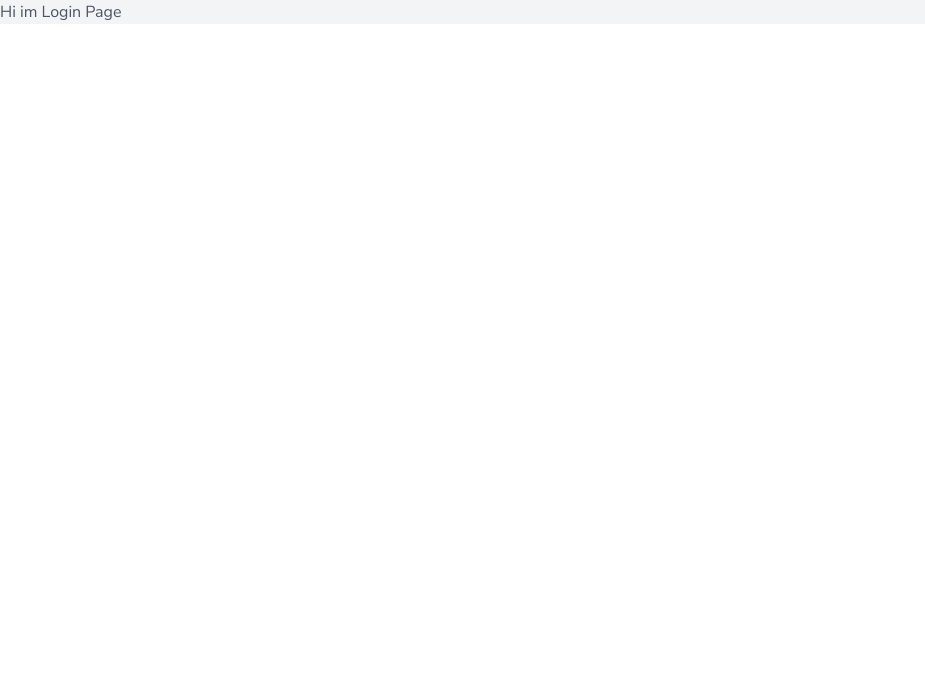
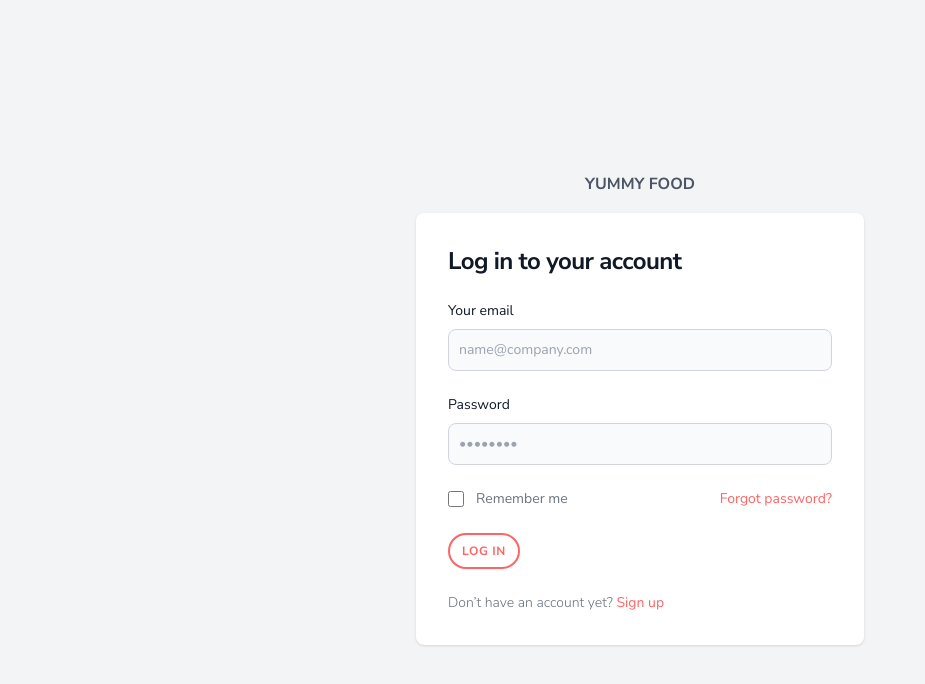
Before and after one commit to Valeprogr/tailwind-exercise-yummy-food, a React (Create React App) app: page /login in a window 1280 px wide. Shown: the top 684 px of the page, without its empty margins (0-925 px from the left). Built offline with nearby package versions, Linux system fonts and the light colour scheme.

Commit message:
create login, signup and FavoriteRecipes compoonen

```diff
--- a/src/components/Card.js
+++ b/src/components/Card.js
@@ -1,28 +1,26 @@
 import React from 'react';
-const Card = ({props}) => {
-
+const Card = ({ props }) => {
         return (
             <>
                 <div className='card hover:shadow-lg cursor-pointer'>
                     <img src={props.img} alt='recipe' className='w-full  h-32 sm:h-48 object-cover'></img>
                     <div className='m-4'>
-                    <span className='font-bold'>{ props.name}</span>
-                    <span className='block text-gray-500 text-sm'>{ props.author}</span>
+                        <span className='font-bold'>{props.name}</span>
+                        <span className='block text-gray-500 text-sm'>{props.author}</span>
                     </div>
                     <div className='badge flex justify-between'>
                         <svg className='w-5' xmlns="http://www.w3.org/2000/svg" fill="none" viewBox="0 0 24 24" stroke-width="1.5" stroke="currentColor" class="w-6 h-6">
                             <path stroke-linecap="round" stroke-linejoin="round" d="M12 6v6h4.5m4.5 0a9 9 0 11-18 0 9 9 0 0118 0z" />
                         </svg>
 
-                    <span className='ml-1'>{ props.time}</span>
+                        <span className='ml-1'>{props.time}</span>
                     </div>
                     <div className='flex justify-center mb-5'>
-                <div className='bg-secondary-100 text-secondary-200 btn hover:shadow-inner transform hover:scale-125 hover:bg-opacity-50 transition ease-out duration-300 w-36 text-center'>Save</div>
+                        <button type='button' className='bg-secondary-100 text-secondary-200 btn hover:shadow-inner transform hover:scale-125 hover:bg-opacity-50 transition ease-out duration-300 w-36 text-center'>Save</button>
                     </div>
 
                 </div>
             </>
         );
     }
-
 export default Card;
--- a/src/components/Login.js
+++ b/src/components/Login.js
@@ -2,8 +2,43 @@ import React from 'react';
 
 const Login = () => {
     return (
-        <div className='text-gray-600 font-body bg-gray-100'>
-            <h1>Hi im Login Page</h1>
+        <div className=' text-gray-600 font-body bg-gray-100 flex flex-col items-center justify-center px-6 py-8 mx-auto h-screen lg:py-0'>
+            <div className=''>
+            <h1 className='font-bold uppercase p-4 border-b border-gray-100'>
+                            <a href='/' className='hover:text-gray-700'>Yummy Food</a></h1>
+            </div>
+            <div class="w-full bg-white rounded-lg shadow dark:border md:mt-0 sm:max-w-md xl:p-0 dark:bg-gray-800 dark:border-gray-700">
+          <div class="p-6 space-y-4 md:space-y-6 sm:p-8">
+              <h1 class="text-xl font-bold leading-tight tracking-tight text-gray-900 md:text-2xl dark:text-white">
+                  Log in to your account
+              </h1>
+              <form class="space-y-4 md:space-y-6" action="#">
+                  <div>
+                      <label for="email" class="block mb-2 text-sm font-medium text-gray-900 dark:text-white">Your email</label>
+                      <input type="email" name="email" id="email" class="bg-gray-50 border border-gray-300 text-gray-900 sm:text-sm rounded-lg focus:ring-primary-600 focus:border-primary-600 block w-full p-2.5 dark:bg-gray-700 dark:border-gray-600 dark:placeholder-gray-400 dark:text-white dark:focus:ring-blue-500 dark:focus:border-blue-500" placeholder="name@company.com" required="" />
+                  </div>
+                  <div>
+                      <label for="password" class="block mb-2 text-sm font-medium text-gray-900 dark:text-white">Password</label>
+                      <input type="password" name="password" id="password" placeholder="••••••••" class="bg-gray-50 border border-gray-300 text-gray-900 sm:text-sm rounded-lg focus:ring-primary-600 focus:border-primary-600 block w-full p-2.5 dark:bg-gray-700 dark:border-gray-600 dark:placeholder-gray-400 dark:text-white dark:focus:ring-blue-500 dark:focus:border-blue-500" required="" />
+                  </div>
+                  <div class="flex items-center justify-between">
+                      <div class="flex items-start">
+                          <div class="flex items-center h-5">
+                            <input id="remember" aria-describedby="remember" type="checkbox" class="w-4 h-4 border border-gray-300 rounded bg-gray-50 focus:ring-3 focus:ring-primary-300 dark:bg-gray-700 dark:border-gray-600 dark:focus:ring-primary-600 dark:ring-offset-gray-800" required="" />
+                          </div>
+                          <div class="ml-3 text-sm">
+                            <label for="remember" class="text-gray-500 dark:text-gray-300">Remember me</label>
+                          </div>
+                      </div>
+                      <a href="/" class="text-sm font-medium text-primary-600 hover:underline text-primary">Forgot password?</a>
+                  </div>
+                  <button type="submit" class="text-primary btn border-primary border-2 hover:bg-primary hover:text-white transition ease-out duration-500">Log in</button>
+                  <p class="text-sm font-light text-gray-500 dark:text-gray-400">
+                      Don’t have an account yet? <a href="/signup" class="font-medium text-primary-600 hover:underline text-primary">Sign up</a>
+                  </p>
+              </form>
+          </div>
+      </div>
         </div>
     );
 }
--- a/src/components/Signup.js
+++ b/src/components/Signup.js
@@ -2,9 +2,44 @@ import React from 'react';
 
 const Signup = () => {
     return (
-        <div className='text-gray-600 font-body bg-gray-100'>
-            <h1>Hi im Sign up componet</h1>
+        <div className=' text-gray-600 font-body bg-gray-100 flex flex-col items-center justify-center px-6 py-8 mx-auto h-screen lg:py-0'>
+        <div className=''>
+        <h1 className='font-bold uppercase p-4 border-b border-gray-100'>
+                        <a href='/' className='hover:text-gray-700'>Yummy Food</a></h1>
         </div>
+        <div class="w-full bg-white rounded-lg shadow dark:border md:mt-0 sm:max-w-md xl:p-0 dark:bg-gray-800 dark:border-gray-700">
+      <div class="p-6 space-y-4 md:space-y-6 sm:p-8">
+          <h1 class="text-xl font-bold leading-tight tracking-tight text-gray-900 md:text-2xl dark:text-white">
+              Create Account
+          </h1>
+          <form class="space-y-4 md:space-y-6" action="#">
+              <div>
+                  <label for="email" class="block mb-2 text-sm font-medium text-gray-900 dark:text-white">Your email</label>
+                  <input type="email" name="email" id="email" class="bg-gray-50 border border-gray-300 text-gray-900 sm:text-sm rounded-lg focus:ring-primary-600 focus:border-primary-600 block w-full p-2.5 dark:bg-gray-700 dark:border-gray-600 dark:placeholder-gray-400 dark:text-white dark:focus:ring-blue-500 dark:focus:border-blue-500" placeholder="name@company.com" required="" />
+              </div>
+              <div>
+                  <label for="password" class="block mb-2 text-sm font-medium text-gray-900 dark:text-white">Password</label>
+                  <input type="password" name="password" id="password" placeholder="••••••••" class="bg-gray-50 border border-gray-300 text-gray-900 sm:text-sm rounded-lg focus:ring-primary-600 focus:border-primary-600 block w-full p-2.5 dark:bg-gray-700 dark:border-gray-600 dark:placeholder-gray-400 dark:text-white dark:focus:ring-blue-500 dark:focus:border-blue-500" required="" />
+              </div>
+              <div class="flex items-center justify-between">
+                  <div class="flex items-start">
+                      <div class="flex items-center h-5">
+                        <input id="remember" aria-describedby="remember" type="checkbox" class="w-4 h-4 border border-gray-300 rounded bg-gray-50 focus:ring-3 focus:ring-primary-300 dark:bg-gray-700 dark:border-gray-600 dark:focus:ring-primary-600 dark:ring-offset-gray-800" required="" />
+                      </div>
+                      <div class="ml-3 text-sm">
+                        <label for="remember" class="text-gray-500 dark:text-gray-300">Remember me</label>
+                      </div>
+                  </div>
+                  <a href="/" class="text-sm font-medium text-primary-600 hover:underline text-primary">Forgot password?</a>
+              </div>
+              <button type="submit" class="text-primary btn border-primary border-2 hover:bg-primary hover:text-white transition ease-out duration-500">Sign up</button>
+              <p class="text-sm font-light text-gray-500 dark:text-gray-400">
+              Already have an account? <a href="/login" class="font-medium text-primary-600 hover:underline text-primary">Log in here</a>
+              </p>
+          </form>
+      </div>
+  </div>
+    </div>
     );
 }
 
--- a/src/pages/FavoriteRecipe.js
+++ b/src/pages/FavoriteRecipe.js
@@ -1,6 +1,12 @@
 import React from 'react';
 
 const FavoriteRecipe = () => {
+    // useEffect(() => {
+    //     const data = localStorage.getItem('recipe');
+    //     const recipes = JSON.parse(data);
+    //     console.log(recipes)
+    // }, []);
+
     return (
         <div className='text-gray-600 font-body bg-gray-100 flex max-h-full justify-center'>
             <div className='mt-8 mb-3 text-5xl font-semibold '>
```
Lines whose indentation alone changed are shown as unchanged.
